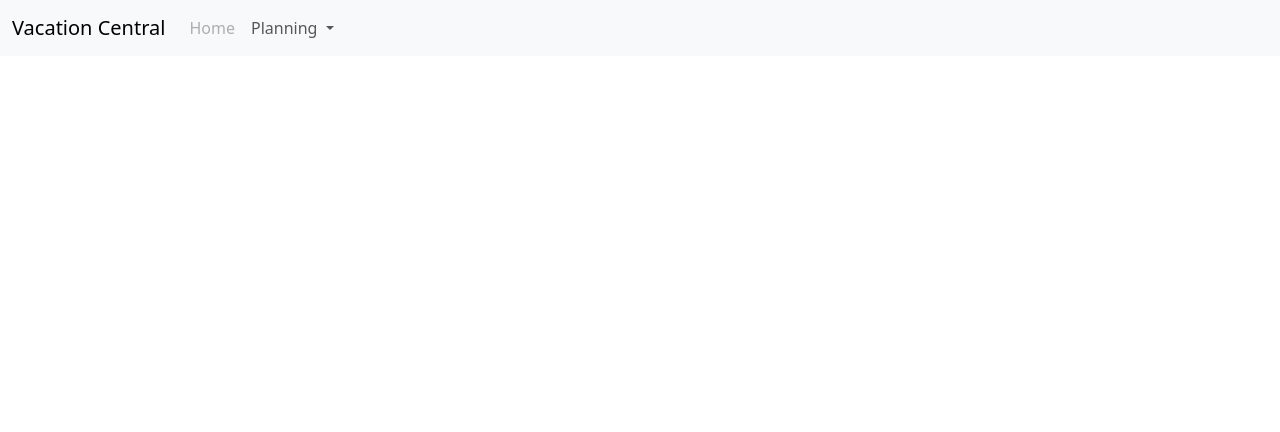
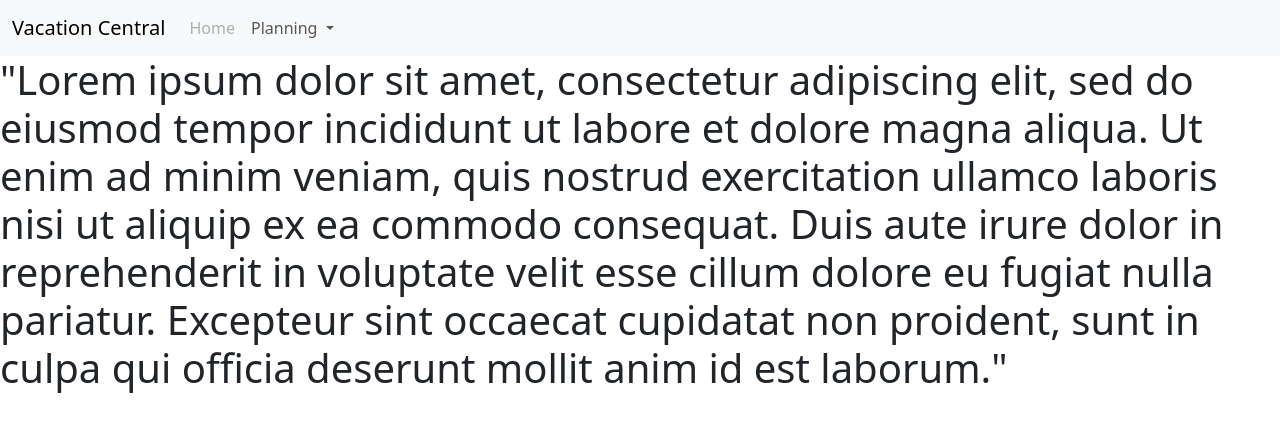
Before and after one commit to bp442/Vacation-Resort, a plain HTML site: page index.html in a window 1280 px wide. Drawn offline with nearby package versions, Linux system fonts and the light colour scheme.

Commit message:
placeholder text for homepage, will make later

```diff
--- a/index.html
+++ b/index.html
@@ -14,7 +14,8 @@
   <nav class="navbar navbar-expand-lg bg-body-tertiary">
     <div class="container-fluid">
       <a class="navbar-brand" href="index.html">Vacation Central</a>
-          <button class="navbar-toggler" type="button" data-bs-toggle="collapse" data-bs-target="#navbarSupportedContent" aria-controls="navbarSupportedContent" aria-expanded="false" aria-label="Toggle navigation">
+      <button class="navbar-toggler" type="button" data-bs-toggle="collapse" data-bs-target="#navbarSupportedContent"
+        aria-controls="navbarSupportedContent" aria-expanded="false" aria-label="Toggle navigation">
         <span class="navbar-toggler-icon"></span>
       </button>
       <div class="collapse navbar-collapse" id="navbarSupportedContent">
@@ -38,6 +39,11 @@
     </div>
   </nav>
 
+
+  <h1>"Lorem ipsum dolor sit amet, consectetur adipiscing elit, sed do eiusmod tempor incididunt ut labore et dolore
+    magna aliqua. Ut enim ad minim veniam, quis nostrud exercitation ullamco laboris nisi ut aliquip ex ea commodo
+    consequat. Duis aute irure dolor in reprehenderit in voluptate velit esse cillum dolore eu fugiat nulla pariatur.
+    Excepteur sint occaecat cupidatat non proident, sunt in culpa qui officia deserunt mollit anim id est laborum."</h1>
   <script src="https://cdn.jsdelivr.net/npm/bootstrap@5.3.2/dist/js/bootstrap.bundle.min.js"
     integrity="sha384-C6RzsynM9kWDrMNeT87bh95OGNyZPhcTNXj1NW7RuBCsyN/o0jlpcV8Qyq46cDfL"
     crossorigin="anonymous"></script>
```
Lines whose indentation alone changed are shown as unchanged.
